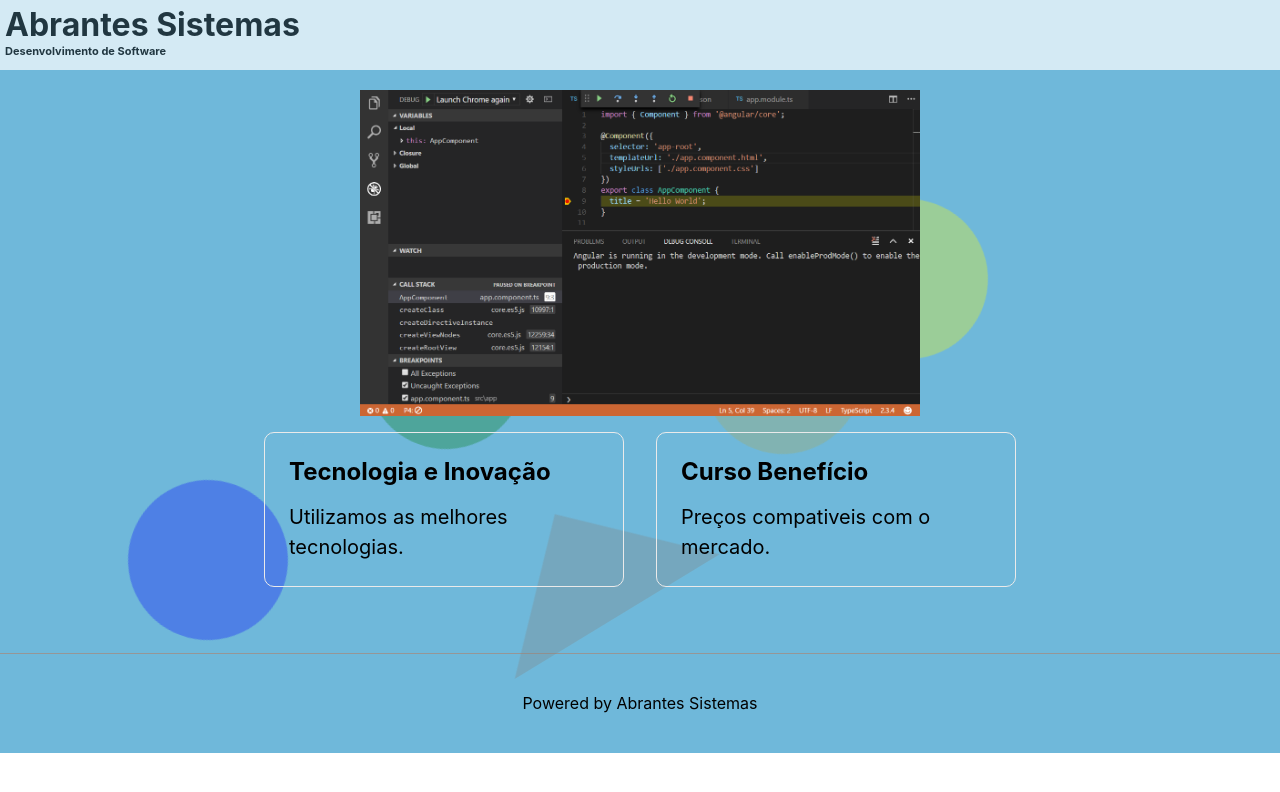
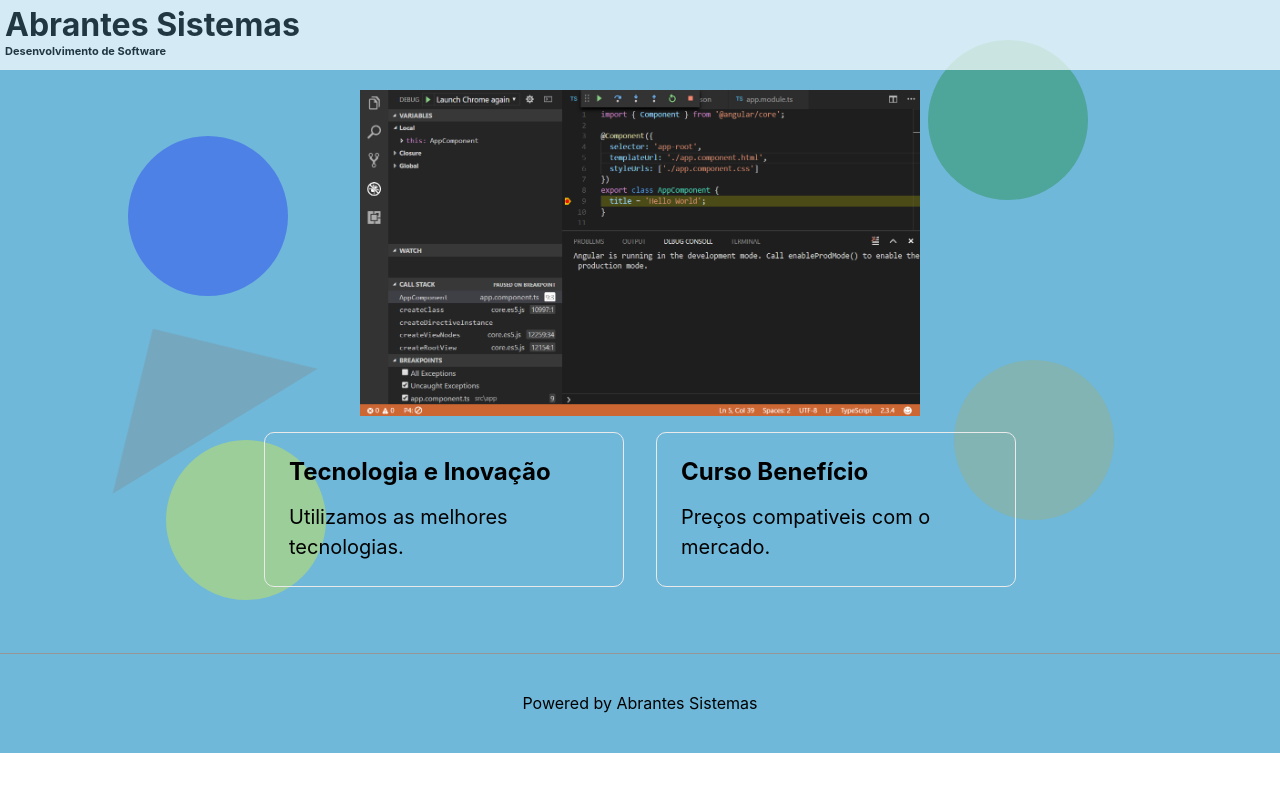
Before and after one commit to adrianoabrantes/AbrantesSistemas, a Next.js app: page / in a window 1280 px wide. Shown: the top 792 px of the page. Built offline with nearby package versions, Linux system fonts and the light colour scheme.

Commit message:
Ajuste na home

```diff
--- a/styles/Home.module.css
+++ b/styles/Home.module.css
@@ -109,7 +109,7 @@
   right: 13%;
   animation-duration: 18s;
   animation-iteration-count: infinite;
-  animation-name: example2;
+  animation-name: example;
 }
 
 .circle4 {
@@ -117,7 +117,7 @@
   left: 13%;
   animation-duration: 25s;
   animation-iteration-count: infinite;
-  animation-name: example2;
+  animation-name: example;
 }
 
 .circle1,
@@ -136,65 +136,18 @@
 @keyframes example {
   0% {
     background-color: red;
-    transform: rotate(20deg);
-    top: 5%;
-    right: 25%;
   }
   25% {
     background-color: yellow;
-    transform: rotate(20deg);
-    top: 25%;
-    right: 75%;
   }
   50% {
     background-color: blue;
-    transform: rotate(20deg);
-    top: 60%;
-    right: 35%;
   }
   75% {
     background-color: green;
-    transform: rotate(20deg);
-    top: 35%;
-    right: 60%;
   }
   100% {
     background-color: red;
-    transform: rotate(20deg);
-    top: 5%;
-    right: 25%;
-  }
-}
-@keyframes example2 {
-  0% {
-    background-color: red;
-    transform: rotate(20deg);
-    top: 5%;
-    left: 25%;
-  }
-  25% {
-    background-color: yellow;
-    transform: rotate(20deg);
-    top: 25%;
-    left: 65%;
-  }
-  50% {
-    background-color: blue;
-    transform: rotate(20deg);
-    top: 60%;
-    left: 35%;
-  }
-  75% {
-    background-color: green;
-    transform: rotate(20deg);
-    top: 35%;
-    left: 60%;
-  }
-  100% {
-    background-color: red;
-    transform: rotate(20deg);
-    top: 5%;
-    left: 25%;
   }
 }
 
@@ -224,14 +177,12 @@
     border-left: 120px solid transparent;
     border-right: 120px solid transparent;
     border-bottom: 120px solid yellow;
-    left: 35%;
   }
   50% {
     border-left: 120px solid transparent;
     border-right: 120px solid transparent;
     border-bottom: 120px solid blue;
     transform: rotate(360deg);
-    bottom: 20%;
   }
   75% {
     border-left: 120px solid transparent;
```
